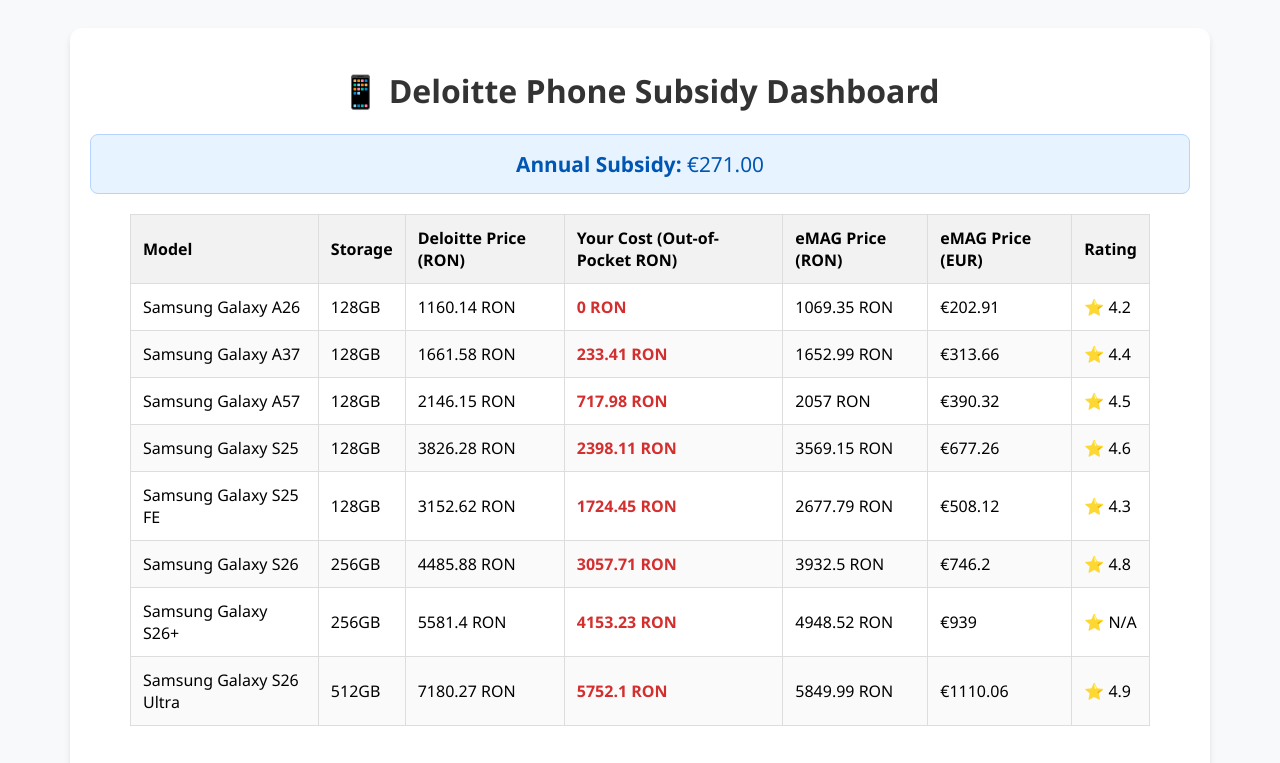
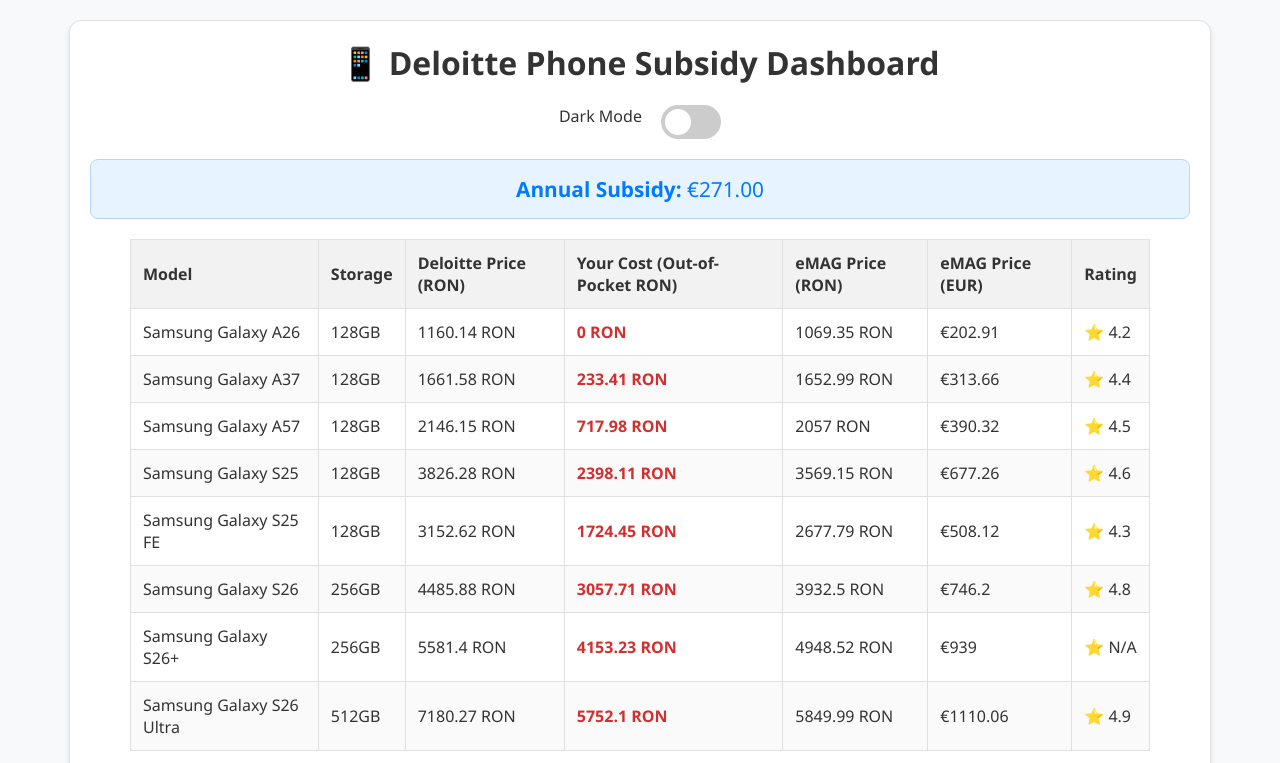
Before and after one commit to bfuerea/deloitte-smartphones, a website: page frontend/index.html in a window 1280 px wide. Shown: the top 763 px of the page. Drawn offline with nearby package versions, Linux system fonts and the light colour scheme.

Commit message:
Implement dark mode support with theme variables; enhance styling and chart rendering logic

```diff
--- a/frontend/index.html
+++ b/frontend/index.html
@@ -5,26 +5,178 @@
     <meta charset="UTF-8">
     <meta name="viewport" content="width=device-width, initial-scale=1.0">
     <title>Deloitte Phone Subsidy Dashboard</title>
+
+    <!-- CSS Variables for Themes -->
     <style>
-        body { font-family: 'Segoe UI', Tahoma, Geneva, Verdana, sans-serif; padding: 20px; background-color: #f8f9fa; }
-        .container { max-width: 1100px; margin: auto; background: white; padding: 20px; border-radius: 12px; box-shadow: 0 4px 6px rgba(0,0,0,0.1); }
-        h1 { text-align: center; color: #333; }
-        .subsidy-box { font-size: 1.3rem; text-align: center; margin-bottom: 20px; padding: 15px; background: #e7f3ff; border-radius: 8px; color: #0056b3; border: 1px solid #b6d4fe; }
-        table { width: 100%; border-collapse: collapse; margin-top: 20px; }
-        th, td { border: 1px solid #ddd; padding: 12px; text-align: left; }
-        th { background-color: #f2f2f2; font-weight: 600; }
-        tr:nth-child(even) { background-color: #fafafa; }
-        .chart-container { margin-top: 40px; position: relative; height: 400px; }
-        .controls { text-align: center; margin-top: 20px; }
-        button { padding: 12px 24px; cursor: pointer; background: #007bff; color: white; border: none; border-radius: 5px; font-weight: bold; transition: 0.2s; }
-        button:hover { background: #0056b3; }
+        :root {
+            /* Light Theme (Default) */
+            --bg-body: #f8f9fa;
+            --bg-container: #ffffff;
+            --text-primary: #333333;
+            --text-secondary: #555555;
+            --border-color: #e0e0e0;
+            --accent-color: #007bff;
+            --accent-hover: #0056b3;
+            --box-bg: #e7f3ff;
+            --box-border: #b6d4fe;
+            --table-header-bg: #f2f2f2;
+            --table-row-alt: #fafafa;
+        }
+
+        [data-theme="dark"] {
+            /* Dark Theme */
+            --bg-body: #1a1a1a;
+            --bg-container: #2d2d2d;
+            --text-primary: #e0e0e0;
+            --text-secondary: #cccccc;
+            --border-color: #444444;
+            --accent-color: #4dabf7;
+            --accent-hover: #1e88e5;
+            --box-bg: #003a5c;
+            --box-border: #0056b3;
+            --table-header-bg: #3d3d3d;
+            --table-row-alt: #2d2d2d;
+        }
+
+        body {
+            font-family: 'Segoe UI', Tahoma, Geneva, Verdana, sans-serif;
+            padding: 20px;
+            background-color: var(--bg-body);
+            color: var(--text-primary);
+            transition: background-color 0.3s, color 0.3s;
+            margin: 0;
+        }
+
+        .container {
+            max-width: 1100px;
+            margin: auto;
+            background: var(--bg-container);
+            padding: 20px;
+            border-radius: 12px;
+            box-shadow: 0 4px 6px rgba(0,0,0,0.1);
+            border: 1px solid var(--border-color);
+            transition: background-color 0.3s, border-color 0.3s;
+        }
+
+        h1 {
+            text-align: center;
+            color: var(--text-primary);
+            margin-top: 0;
+        }
+
+        .subsidy-box {
+            font-size: 1.3rem;
+            text-align: center;
+            margin-bottom: 20px;
+            padding: 15px;
+            background: var(--box-bg);
+            border-radius: 8px;
+            color: var(--accent-color);
+            border: 1px solid var(--box-border);
+            transition: background-color 0.3s, border-color 0.3s;
+        }
+
+        table {
+            width: 100%;
+            border-collapse: collapse;
+            margin-top: 20px;
+        }
+
+        th, td {
+            border: 1px solid var(--border-color);
+            padding: 12px;
+            text-align: left;
+        }
+
+        th {
+            background-color: var(--table-header-bg);
+            font-weight: 600;
+            color: var(--text-primary);
+        }
+
+        tr:nth-child(even) {
+            background-color: var(--table-row-alt);
+        }
+
+        .chart-container {
+            margin-top: 40px;
+            position: relative;
+            height: 400px;
+        }
+
+        .controls {
+            text-align: center;
+            margin-top: 20px;
+        }
+
+        button {
+            padding: 12px 24px;
+            cursor: pointer;
+            background: var(--accent-color);
+            color: white;
+            border: none;
+            border-radius: 5px;
+            font-weight: bold;
+            transition: background-color 0.2s;
+        }
+
+        button:hover {
+            background: var(--accent-hover);
+        }
+
+        /* Toggle Switch Styling */
+        .switch {
+            position: relative;
+            display: inline-block;
+            width: 60px;
+            height: 34px;
+            margin-left: 15px;
+        }
+        .switch input { opacity: 0; width: 0; height: 0; }
+        .slider {
+            position: absolute;
+            cursor: pointer;
+            top: 0; left: 0; right: 0; bottom: 0;
+            background-color: #ccc;
+            transition: .4s;
+            border-radius: 34px;
+        }
+        .slider:before {
+            position: absolute;
+            content: "";
+            height: 26px;
+            width: 26px;
+            left: 4px;
+            bottom: 4px;
+            background-color: white;
+            transition: .4s;
+            border-radius: 50%;
+        }
+        input:checked + .slider { background-color: var(--accent-color); }
+        input:checked + .slider:before { transform: translateX(26px); }
+
+        /* Dark Mode Chart Support */
+        body[data-theme="dark"] canvas {
+            background-color: var(--bg-container) !important;
+        }
     </style>
+
     <script src="https://cdn.jsdelivr.net/npm/chart.js"></script>
     <script src="logic.js"></script>
 </head>
 <body>
     <main class="container">
         <h1>📱 Deloitte Phone Subsidy Dashboard</h1>
+
+        <!-- Dark Mode Toggle -->
+        <div class="controls" style="margin-bottom: 20px;">
+            <label>Dark Mode</label>
+            <label class="switch">
+                <input type="checkbox" id="darkModeToggle">
+                <span class="slider"></span>
+            </label>
+        </div>
+
         <div class="subsidy-box">
             <strong id="subsidy-label">Annual Subsidy:</strong> <span id="subsidy-amount">Loading...</span>
         </div>
@@ -59,6 +211,43 @@
         let globalData;
         let myChart = null;
         const RATE = 5.27;
+        let isDarkMode = false;
+
+        // Initialize Theme
+        const toggle = document.getElementById('darkModeToggle');
+        if (localStorage.getItem('theme') === 'dark') {
+            isDarkMode = true;
+            document.body.setAttribute('data-theme', 'dark');
+            toggle.checked = true;
+        }
+
+        function updateChartTheme() {
+            const ctx = document.getElementById('costChart').getContext('2d');
+            // Destroy chart to force re-render with new theme context
+            if (myChart) myChart.destroy();
+
+            myChart = new Chart(ctx, {
+                type: 'bar',
+                data: getChartData(globalData.deloitteData, globalData.currency),
+                options: {
+                    responsive: true,
+                    maintainAspectRatio: false,
+                    plugins: {
+                        legend: { labels: { color: getComputedStyle(document.body).getPropertyValue('--text-primary') } }
+                    },
+                    scales: {
+                        y: {
+                            beginAtZero: true,
+                            ticks: { color: getComputedStyle(document.body).getPropertyValue('--text-primary') },
+                            grid: { color: getComputedStyle(document.body).getPropertyValue('--border-color') }
+                        },
+                        x: {
+                            ticks: { color: getComputedStyle(document.body).getPropertyValue('--text-primary') }
+                        }
+                    }
+                }
+            });
+        }
 
         function renderDashboard() {
             // 1. UPDATE SUBSIDY AMOUNT AT TOP
@@ -90,23 +279,7 @@
             });
 
             // 4. RENDER CHART
-            const ctx = document.getElementById('costChart').getContext('2d');
-            if (myChart) myChart.destroy();
-
-            myChart = new Chart(ctx, {
-                type: 'bar',
-                data: getChartData(processedData, globalData.currency),
-                options: {
-                    responsive: true,
-                    maintainAspectRatio: false,
-                    plugins: {
-                        title: { display: true, text: `Price Comparison: Your Actual Cost vs eMAG (${globalData.currency})` }
-                    },
-                    scales: {
-                        y: { beginAtZero: true, title: { display: true, text: `Amount in ${globalData.currency}` } }
-                    }
-                }
-            });
+            updateChartTheme();
         }
 
         document.addEventListener('DOMContentLoaded', async () => {
@@ -127,6 +300,17 @@
         document.getElementById('currencySwitch').addEventListener('click', () => {
             globalData.currency = globalData.currency === 'RON' ? 'EUR' : 'RON';
             renderDashboard();
+        });
+
+        // Dark Mode Toggle Logic
+        toggle.addEventListener('change', (e) => {
+            isDarkMode = e.target.checked;
+            if (isDarkMode) {
+                document.body.setAttribute('data-theme', 'dark');
+            } else {
+                document.body.removeAttribute('data-theme');
+            }
+            updateChartTheme();
         });
 
         function getChartData(data, currency) {
```
